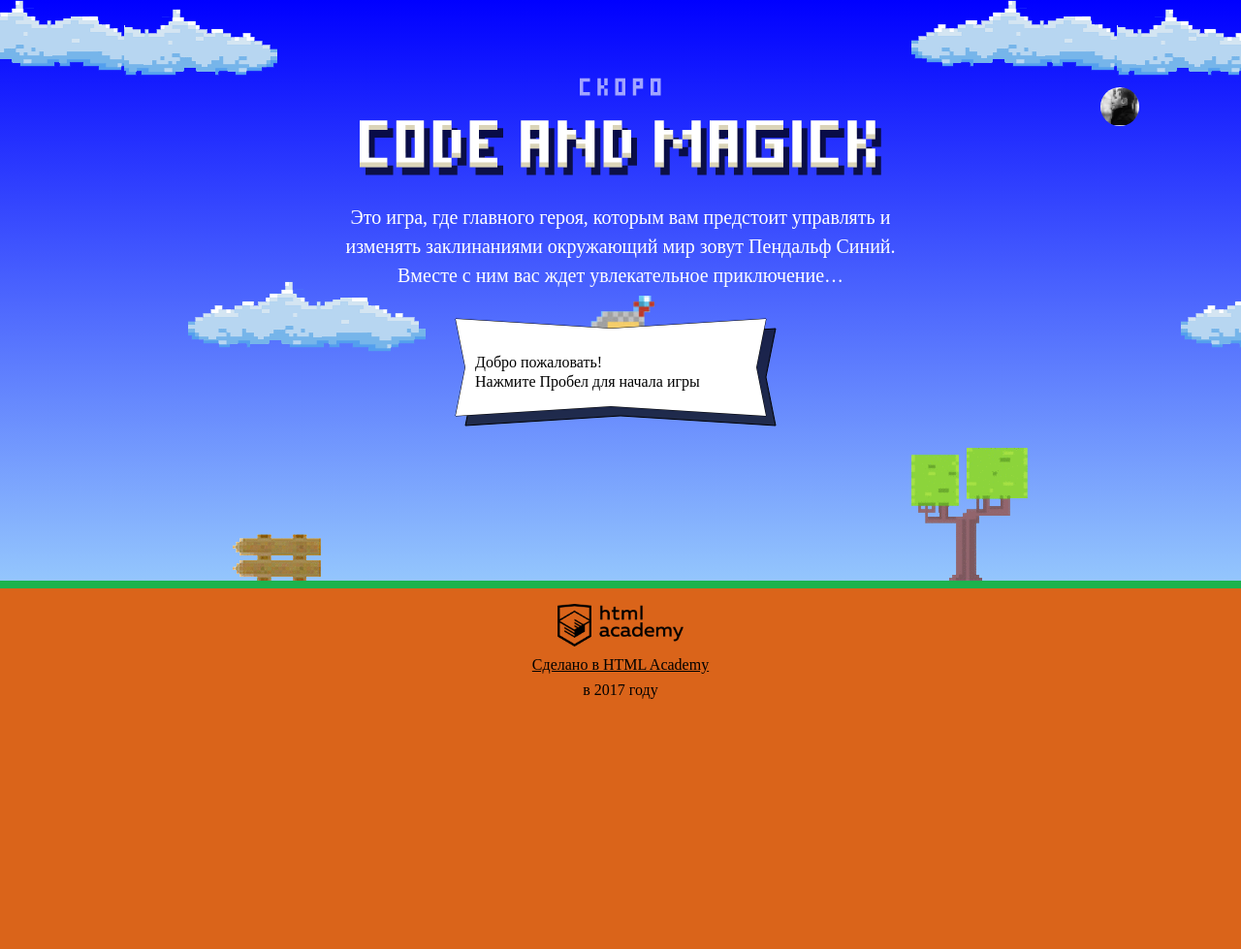
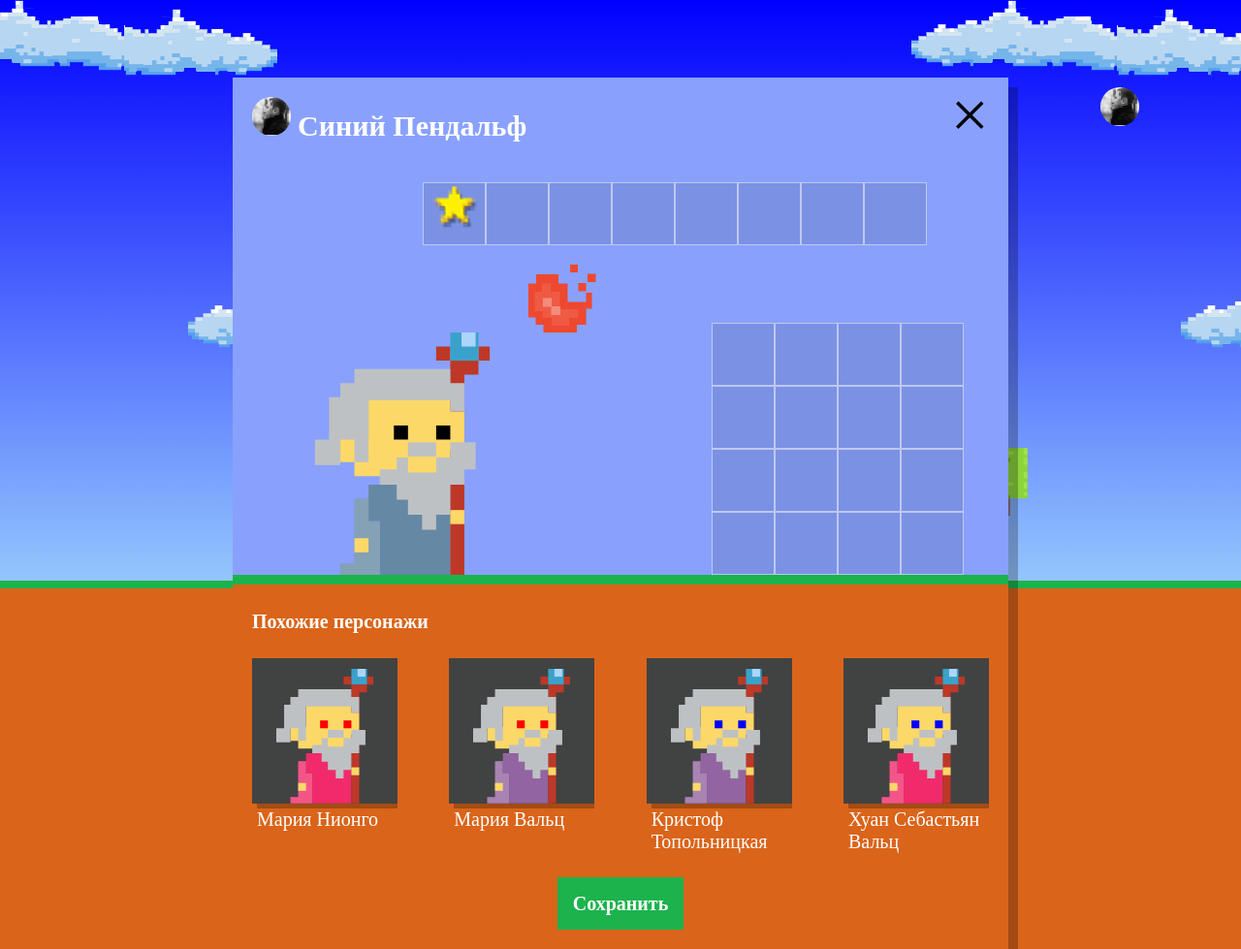
Before and after one commit to Egrik-Dev/892619-code-and-magick-18, a website: page index.html in a window 1280 px wide. Shown: the whole page at 97% size. Before the commit the page ends 800 px from the top, so only its background shows below. Drawn offline with Linux system fonts and the light colour scheme; a web font is replaced by a local one.

Commit message:
Made a choice of characters

```diff
--- a/index.html
+++ b/index.html
@@ -197,6 +197,7 @@
     return height / 3 - getWizardHeight();
   }
 </script>
+<script src="js/setup.js"></script>
 <script src="js/stat.js"></script>
 <script src="js/game.js"></script>
 
--- /dev/null
+++ b/js/setup.js
@@ -0,0 +1,46 @@
+'use strict';
+
+var setupModal = document.querySelector('.setup');
+var NAMES = ['Иван', 'Хуан Себастьян', 'Мария', 'Кристоф', 'Виктор', 'Юлия', 'Люпита', 'Вашингтон']
+var SURNAMES = ['да Марья', 'Верон', 'Мирабелла', 'Вальц', 'Онопко', 'Топольницкая', 'Нионго', 'Нионго']
+var COAT_COLORS = ['rgb(101, 137, 164)', 'rgb(241, 43, 107)', 'rgb(146, 100, 161)', 'rgb(56, 159, 117)', 'rgb(215, 210, 55)', 'rgb(0, 0, 0)'];
+var EYES_COLORS = ['black', 'red', 'blue', 'yellow', 'green'];
+var similarList = document.querySelector('.similar-wizard-template');
+var wizardTemplate = document.querySelector('#similar-wizard-template').content.querySelector('.setup-similar-item');
+var similarListElement = setupModal.querySelector('.setup-similar-list');
+
+setupModal.classList.remove('hidden');
+
+var createRandomItem = function (arr) {
+  return arr[Math.round(Math.random() * (arr.length - 1))];
+}
+
+var wizards = [];
+
+for (var i = 0; i <= 3; i++) {
+  wizards.push(
+    {name: createRandomItem(NAMES) + ' ' + createRandomItem(SURNAMES),
+    coatColor: createRandomItem(COAT_COLORS),
+    eyesColor: createRandomItem(EYES_COLORS)})
+}
+
+var createWizard = function (arr, index) {
+  var wizardElement = wizardTemplate.cloneNode(true);
+
+  wizardElement.querySelector('.setup-similar-label').textContent = arr[index].name;
+  wizardElement.querySelector('.wizard-coat').style.fill = arr[index].coatColor;
+  wizardElement.querySelector('.wizard-eyes').style.fill = arr[index].eyesColor;
+
+  return wizardElement;
+}
+
+var addWizard = function () {
+  var fragment = document.createDocumentFragment();
+  for (var i = 0; i <= wizards.length - 1; i++) {
+    fragment.appendChild(createWizard(wizards, i))
+  }
+  similarListElement.appendChild(fragment);
+}
+
+addWizard()
+setupModal.querySelector('.setup-similar').classList.remove('hidden');
```
